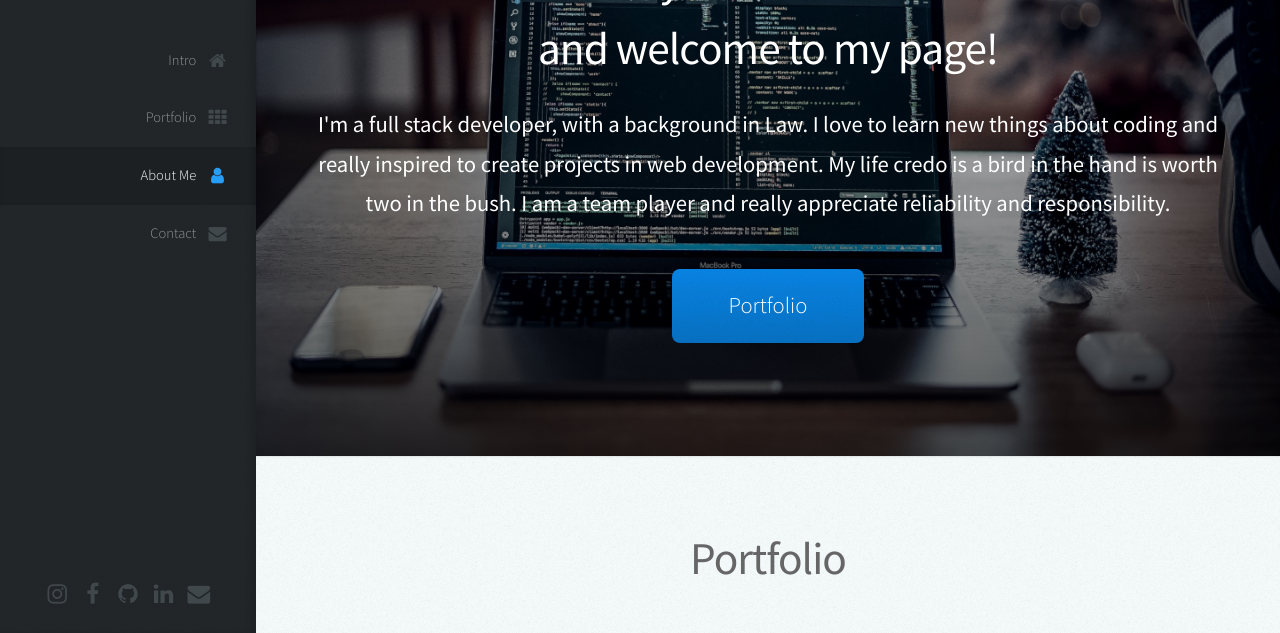
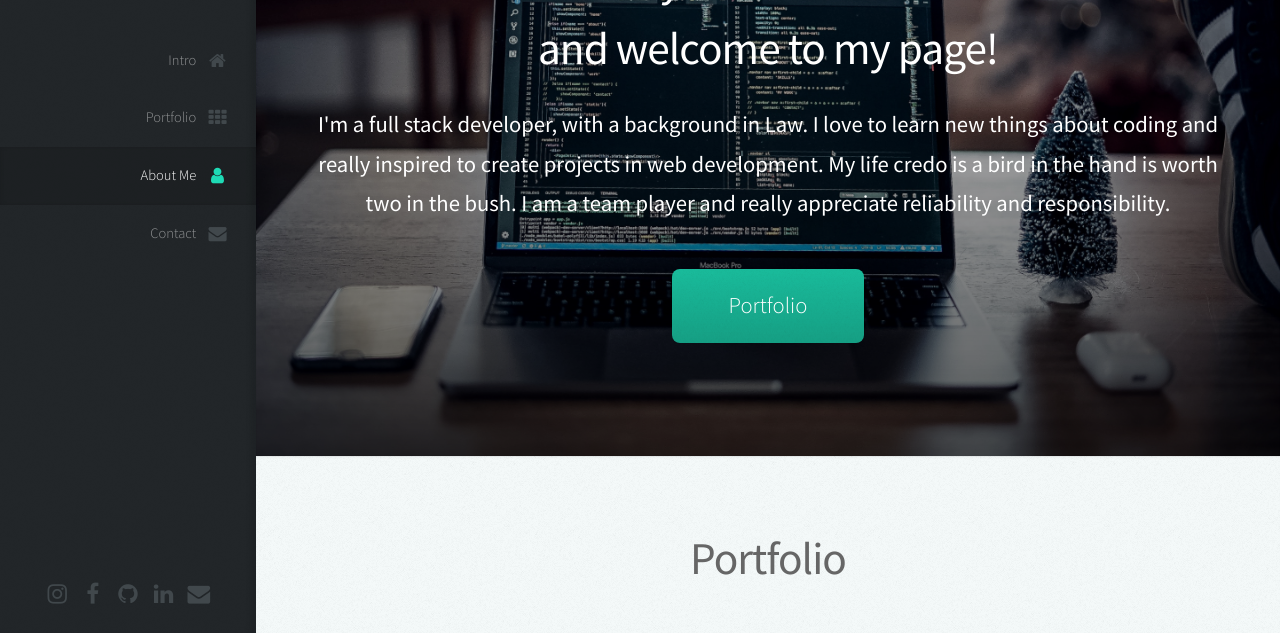
Before and after one commit to sydoruk89/porfolio, a website: page public/index.html in a window 1280 px wide. Shown: the part 167-800 px from the top of the page. Drawn offline with Linux system fonts and the light colour scheme.

Commit message:
green btn

```diff
--- a/public/assets/css/modules.css
+++ b/public/assets/css/modules.css
@@ -108,7 +108,7 @@
       }
 
         #nav ul li a.active span:before {
-          color: #289df6;
+          color: #1edab5;
         }
 
  /* footer elements */
@@ -1909,7 +1909,7 @@ button,
   color: #fff !important;
   text-decoration: none;
   padding: 0.75em 2.5em 0.75em 2.5em;
-  background-color: #0984e3;
+  background-color: #1abc9c;
   border: 0;
   cursor: pointer;
   background-image: -moz-linear-gradient(top, rgba(0, 0, 0, 0), rgba(0, 0, 0, 0.15)), url("images/overlay.png");
--- a/public/assets/css/state.css
+++ b/public/assets/css/state.css
@@ -10,7 +10,7 @@ a {
 }
 
   a:hover {
-    color: #289df6;
+    color: #1edab5;
     border-bottom-color: rgba(255, 255, 255, 0);
   }
 
@@ -19,7 +19,7 @@ input[type="button"]:hover,
   input[type="reset"]:hover,
   button:hover,
   .button:hover {
-    background-color: #289df6;
+    background-color: #1edab5;
   }
 
   input[type="button"]:active,
@@ -27,7 +27,7 @@ input[type="button"]:hover,
   input[type="reset"]:active,
   button:active,
   .button:active {
-    background-color: #289df6;
+    background-color: #1edab5;
   }
 
   #main > section.dark a:hover {
```
